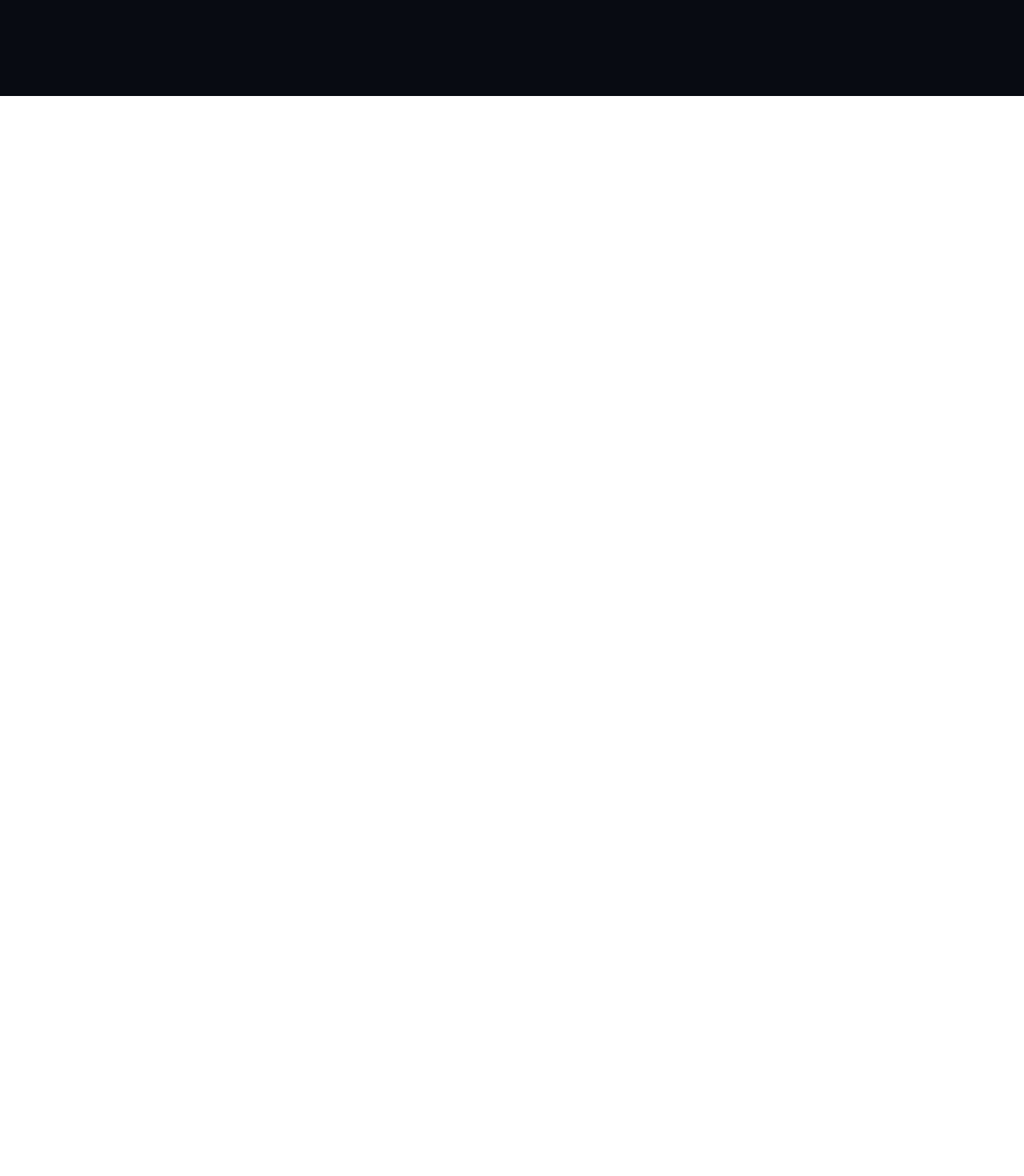
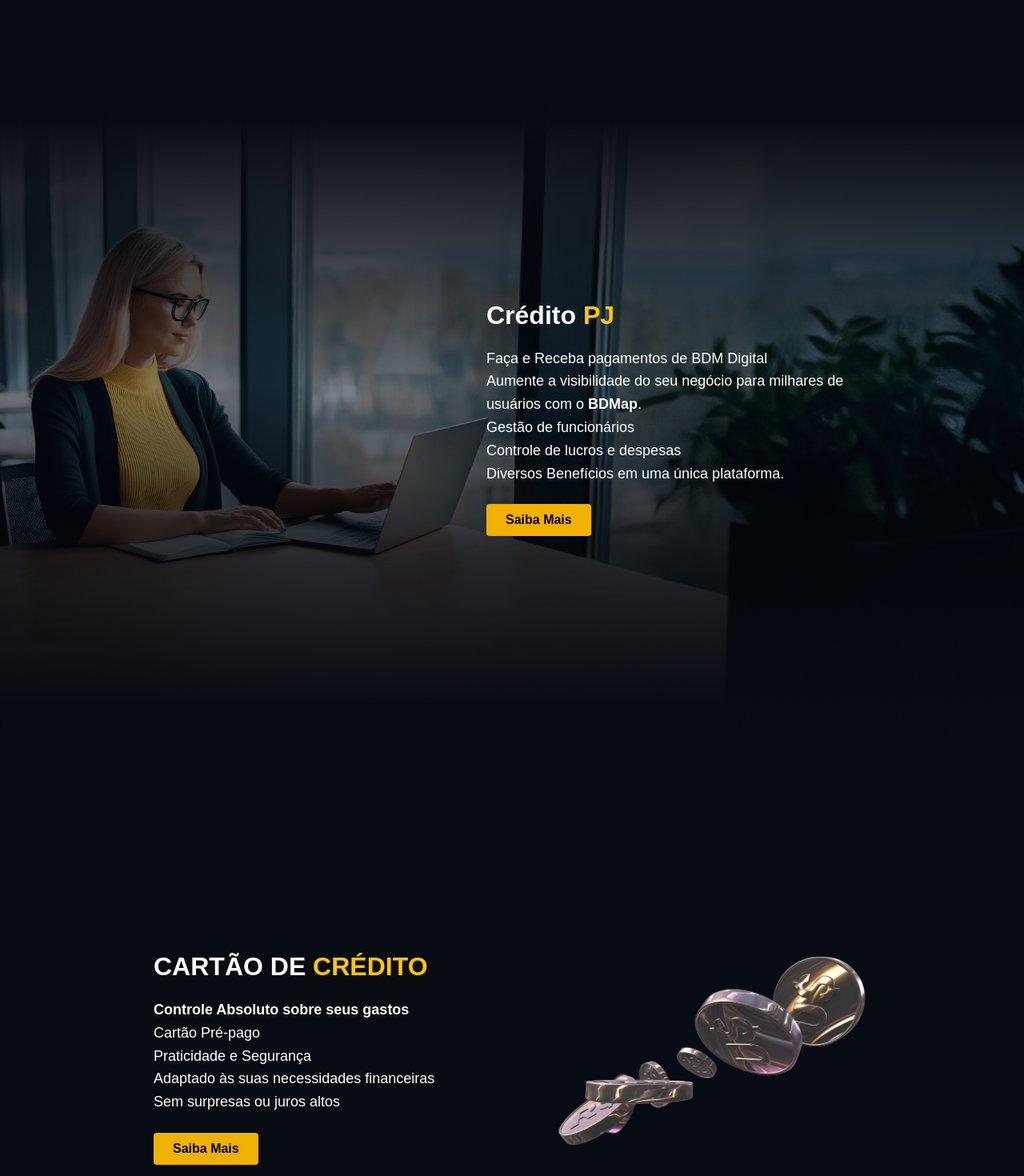
Before and after one commit to PauloMats/BDMbank-web3-frontend, a Next.js app: page / in a window 1280 px wide. Shown: the part 4320-5790 px from the top of the page at 80% size. Before the commit the page ends 4440 px from the top, so only its background shows below. Built offline with nearby package versions, Linux system fonts and the light colour scheme; no server answers.

Commit message:
feat(desktop6 and desktop7): finish desktop6 and desktop7 components

```diff
--- a/src/app/layout.tsx
+++ b/src/app/layout.tsx
@@ -8,6 +8,8 @@ import Desktop2 from "@/components/Desktop2/Desktop2";
 import Desktop3 from "@/components/Desktop3/desktop3";
 import Desktop4 from "@/components/Desktop4/desktop4";
 import Desktop5 from "@/components/Desktop5/desktop5";
+import Desktop6 from "@/components/Desktop6/desktop6";
+import Desktop7 from "@/components/Desktop7/desktop7";
 
 const geistSans = Geist({
   variable: "--font-geist-sans",
@@ -41,6 +43,8 @@ export default function RootLayout({
         <Desktop3 />
         <Desktop4 />
         <Desktop5 />
+        <Desktop6 />
+        <Desktop7 />
       </body>
     </html>
   );
--- /dev/null
+++ b/src/components/Desktop6/desktop6.tsx
@@ -0,0 +1,24 @@
+import { Container } from './style'
+import Card from '../card/card'
+
+export default function Desktop6() {
+  return (
+    <Container>
+      <div className="relative z-10 flex flex-col justify-center items-start text-white h-full px-14 max-w-[600px]">
+        <Card
+              variant="large"
+              title="Crédito <span>PJ</span>"
+              text="Faça e Receba pagamentos de BDM Digital <br>
+Aumente a visibilidade do seu negócio para milhares de usuários com o <b>BDMap</b>. <br>
+Gestão de funcionários <br>
+Controle de lucros e despesas <br>
+Diversos Benefícios em uma única plataforma."
+              gap={4}
+            />
+        <button className="mt-6 bg-yellow-500 text-black font-semibold px-6 py-2 rounded hover:bg-yellow-600 transition">
+          Saiba Mais
+        </button>
+      </div>
+    </Container>
+  )
+}
--- /dev/null
+++ b/src/components/Desktop6/style.tsx
@@ -0,0 +1,24 @@
+'use client'
+
+import styled from 'styled-components'
+
+export const Container = styled.section`
+  position: relative;
+  height: 100vh;
+  width: 100%;
+  background-image: url('/img/Desktop7-bg.png');
+  background-size: cover;
+  background-position: center;
+  background-repeat: no-repeat;
+  display: flex;
+  align-items: center;
+  justify-content: flex-end;
+  padding: 0 10%;
+
+  @media (max-width: 768px) {
+    background-position: top;
+    justify-content: center;
+    text-align: center;
+    padding: 2rem;
+  }
+`
--- /dev/null
+++ b/src/components/Desktop7/desktop7.tsx
@@ -0,0 +1,26 @@
+import { Container, Content, SideImage } from './style'
+import Card from '../card/card'
+
+export default function Desktop7() {
+  return (
+    <Container>
+      <Content>
+        <Card
+          variant="large"
+          title="CARTÃO DE <span>CRÉDITO</span>"
+          text="<b>Controle Absoluto sobre seus gastos</b> <br>
+                Cartão Pré-pago  <br>
+                Praticidade e Segurança <br>
+                Adaptado às suas necessidades financeiras <br>
+                Sem surpresas ou juros altos"
+          gap={4}
+        />
+        <button className="mt-6 bg-yellow-500 text-black font-semibold px-6 py-2 rounded hover:bg-yellow-600 transition">
+          Saiba Mais
+        </button>
+      </Content>
+
+      <SideImage src="/img/image-coin-cambio.png" alt="Imagem lateral" />
+    </Container>
+  )
+}
--- /dev/null
+++ b/src/components/Desktop7/style.tsx
@@ -0,0 +1,57 @@
+// style.tsx
+'use client'
+
+import styled from 'styled-components'
+
+export const Container = styled.section`
+  position: relative;
+  height: 100vh;
+  width: 100%;
+  background-color: #080B12;
+  display: flex;
+  align-items: center;
+  justify-content: space-between;
+  padding: 0 15%;
+
+  @media (max-width: 768px) {
+    flex-direction: column;
+    justify-content: center;
+    text-align: center;
+    padding: 2rem;
+  }
+`
+
+export const GradientOverlay = styled.div`
+  display: none;
+`
+
+export const Content = styled.div`
+  z-index: 10;
+  color: white;
+  max-width: 600px;
+`
+
+export const SideImage = styled.img`
+  width: 400px;
+  height: auto;
+  object-fit: cover;
+  margin-left: 2rem;
+
+  @media (max-width: 768px) {
+    margin: 2rem 0 0 0;
+    width: 80%;
+  }
+`
+
+export const CardWrapper = styled.div`
+  h2 {
+    font-size: 4rem; /* Título maior */
+    font-weight: bold;
+    margin-bottom: 1rem;
+  }
+
+  p, span, div {
+    font-size: 1.25rem; /* Corpo maior */
+    line-height: 1.8;
+  }
+`
```
